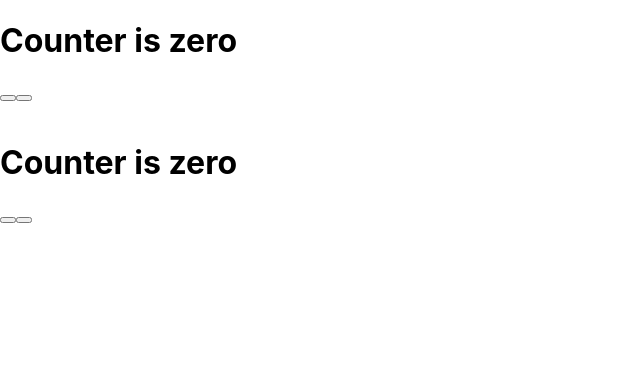
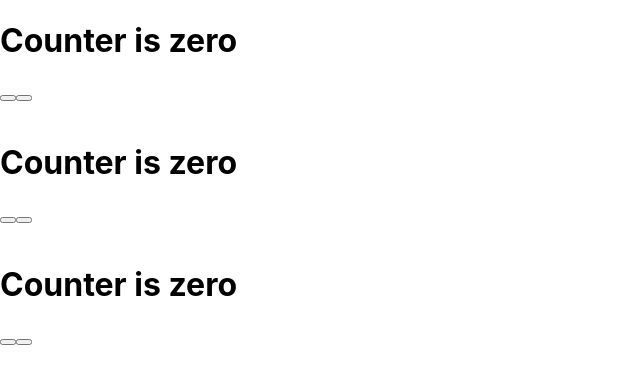
Before and after one commit to campbell-15/course-front-end, a React (Create React App) app: page / in a window 1280 px wide. Shown: the top 384 px of the page, without its empty margins (0-640 px from the left). Built offline with nearby package versions, Linux system fonts and the light colour scheme.

Commit message:
added CountUp component

```diff
--- a/src/App.jsx
+++ b/src/App.jsx
@@ -1,6 +1,7 @@
 import {React} from 'react';
 import ManualCounter from './components/ManualCounter';
 import StudentDetails from './components/StudentDetails';
+import CountUp from './components/CountUp';
 
 function App() {
   return (
@@ -8,6 +9,8 @@ function App() {
     <ManualCounter/>
     <br/>
     <StudentDetails/>
+    <br/>
+    <CountUp/>
     </>
   );
 }
```
